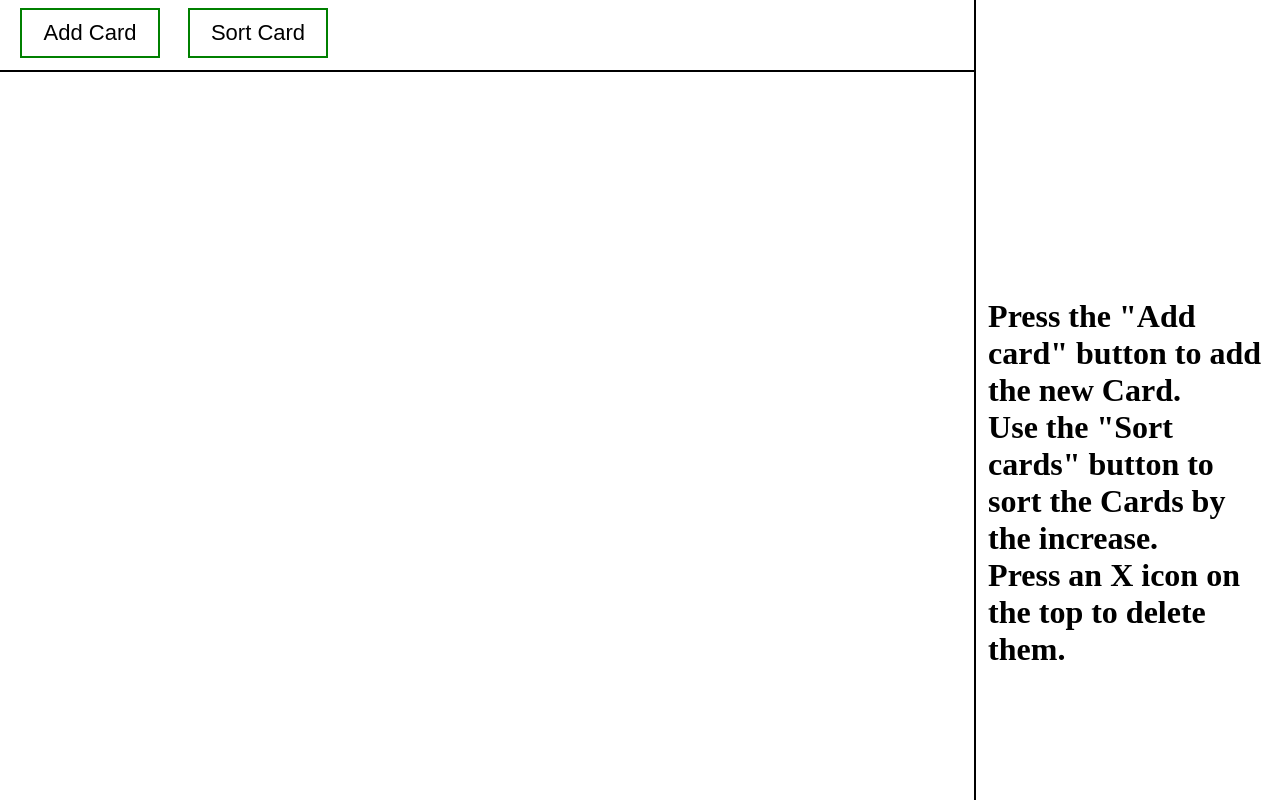
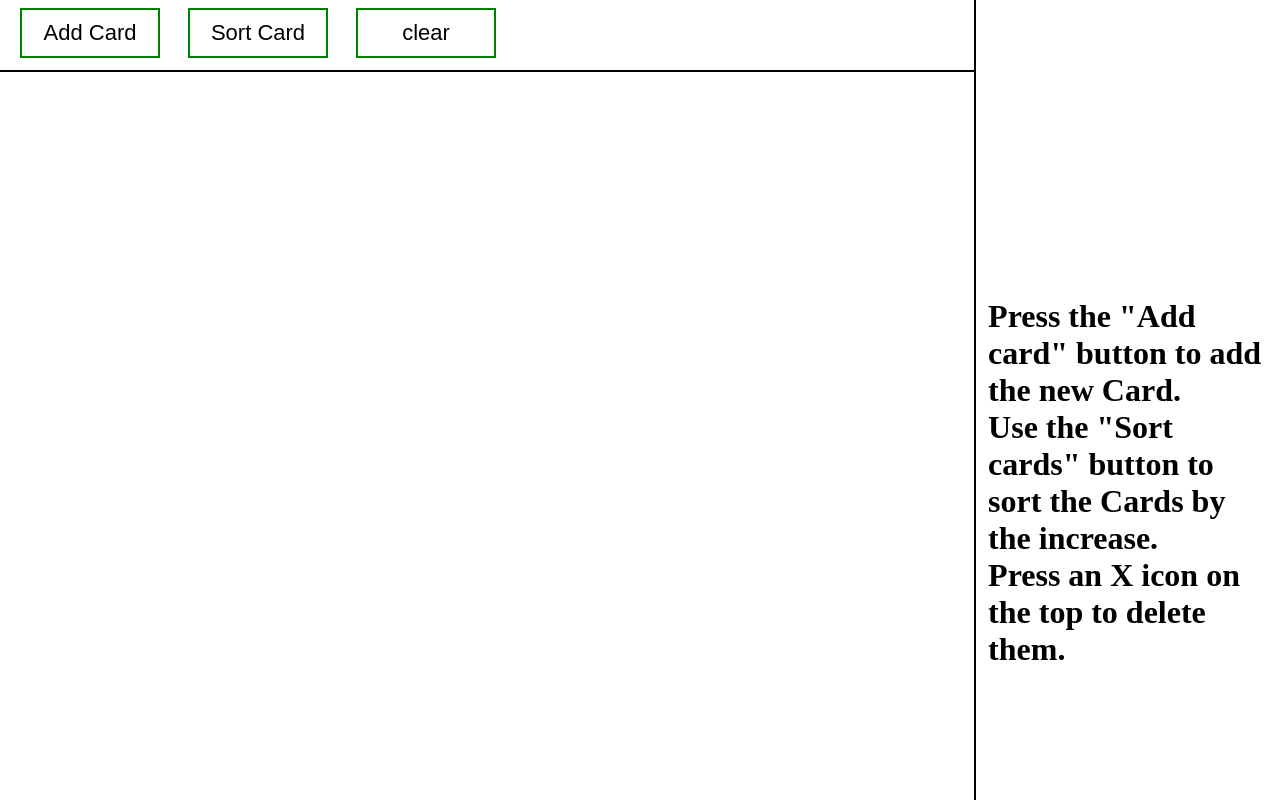
Before and after one commit to HakobPoghosyan/React-card-application, a React (Create React App) app: page / in a window 1280 px wide. Shown: the top 800 px of the page. Built offline with nearby package versions, Linux system fonts and the light colour scheme.

Commit message:
add Clear button in header

```diff
--- a/src/App.js
+++ b/src/App.js
@@ -33,10 +33,14 @@ const App = () => {
     setCards(cards.filter((obj) => obj.id !== id));
   };
 
+  const clearCards = (id) => {
+    setCards(cards.filter((obj) => obj.id == id));
+  }
+
   return (
     <div className="generalDiv">
       <div className="section">
-        <Header addCardBtn={addCard} sortCardBtn={sortCard} />
+        <Header addCardBtn={addCard} sortCardBtn={sortCard} removeAllCards={clearCards}/>
         <Main arr={cards} removeCard={deleteCard} />
         <Footer />
       </div>
--- a/src/components/Header.jsx
+++ b/src/components/Header.jsx
@@ -3,11 +3,12 @@ import Button from "./Button";
 import "../styles/header.css";
 import "../styles/button.css";
 
-const Header = ({ addCardBtn, sortCardBtn }) => {
+const Header = ({ addCardBtn, sortCardBtn, removeAllCards }) => {
   return (
     <div className="header">
       <Button classname="button" text="Add Card" onclick={addCardBtn} />
       <Button classname="button" text="Sort Card" onclick={sortCardBtn} />
+      <Button classname="button" text="clear" onclick={removeAllCards}/>
     </div>
   );
 };
```
